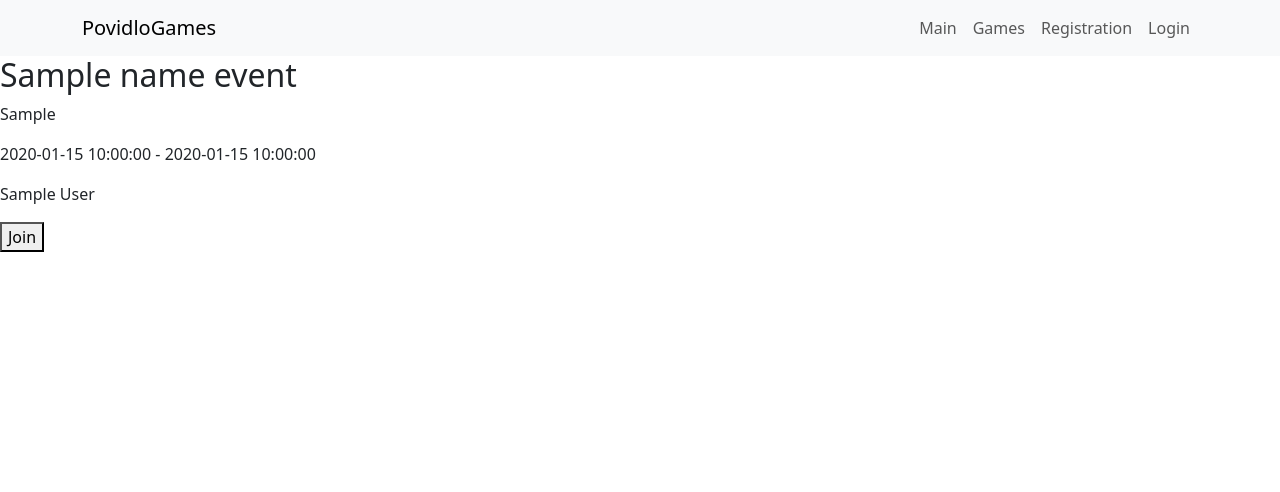
After one commit to YaroDani/PovidloGames, a Flask app: template templates/eventpage.html in a window 1280 px wide. The commit adds this page. Shown: the top 492 px of the page. Run offline with Flask 3, Linux system fonts and the light colour scheme; the template is opened without the code that fills it: most values are stand-ins (such as "Sample title", 1, 10 or a date in 2020).

Commit message:
Solved event pages

```diff
--- a/main.py
+++ b/main.py
@@ -109,40 +109,62 @@ def validate_date(start_date, end_date):
         return error
 
 
+def validate_name(name_event):
+    conn = get_db_connection()
+    cursor = conn.cursor()
+    cursor.execute('SELECT id FROM events WHERE name_events = ?', (name_event,))
+    result = cursor.fetchone()
+    if result:
+        return False
+    return True
+
+
 @app.route('/games-events', methods=['POST', 'GET'])
 def games():
     start = None
     error = None
+
     if request.method == 'POST':
         action = request.form.get('action')
+
         if action == 'start':
             start = True
+
         if action == 'create':
             name_event = request.form.get('name_event')
             info = request.form.get('info')
             start_date = request.form.get('start_date')
             end_date = request.form.get('end_date')
-            if validate_date(start_date, end_date):
-                conn = get_db_connection()
-                cursor = conn.cursor()
-                cursor.execute('SELECT id FROM users WHERE email=?', (session['email'],))
-                user = cursor.fetchone()
-                if not user:
-                    conn.close()
-                    return redirect(url_for('login'))
+
+            if validate_name(name_event):
+                if validate_date(start_date, end_date):
+                    conn = get_db_connection()
+                    cursor = conn.cursor()
+
+                    cursor.execute('SELECT id FROM users WHERE email=?', (session['email'],))
+                    user = cursor.fetchone()
+
+                    if not user:
+                        conn.close()
+                        return redirect(url_for('login'))
+                    else:
+                        user_id = user[0]
+
+                    if name_event and start_date and end_date:
+                        cursor.execute(
+                            "INSERT INTO events (name_events, info, start_date, end_date, user_id) VALUES (?, ?, ?, ?, ?)",
+                            (name_event, info, start_date, end_date, user_id)
+                        )
+                        conn.commit()
+                        conn.close()
+                    else:
+                        error = 'Будь ласка перевірте чи всі поля заповнені'
                 else:
-                    user_id = user[0]
+                    error = 'Дата неправильна'
+            else:
+                error = 'Event already created'
 
-                if name_event and start_date and end_date:
-                    cursor.execute(
-                        "INSERT INTO events (name_events, info, start_date, end_date, user_id) VALUES (?, ?, ?, ?, ?)",
-                        (name_event, info, start_date, end_date, user_id))
-                    conn.commit()
-                    conn.close()
-                else:
-                    error = 'Будь ласка перевірте чи всі поля заповнені'
-            else:
-                error = 'Дата неправильна'
+
 
     conn = get_db_connection()
     cursor = conn.cursor()
@@ -151,6 +173,18 @@ def games():
     conn.close()
     return render_template('games_events.html', start=start, error=error, events=events)
 
+@app.route('/event-<event_name>', methods=['POST', 'GET'])
+def event_page(event_name):
+    conn = get_db_connection()
+    cursor = conn.cursor()
+    cursor.execute("SELECT name_events, info, start_date, end_date, user_id FROM events WHERE name_events = ?",
+                   (event_name,))
+    events = cursor.fetchall() # id_user [0][4]
+
+    username = cursor.execute("SELECT username FROM users WHERE id = ?", (events[0][4], ))
+    username = username.fetchone()
+    return render_template('eventpage.html',name_author=username[0], name_event=event_name, info_event=events[0][1], start_date=events[0][2], end_date=events[0][3])
+
 
 '''
 @app.route('/about-me/<name>/<age>')
--- a/templates/base.html
+++ b/templates/base.html
@@ -26,7 +26,7 @@
     <nav class="navbar navbar-expand-lg navbar-light bg-light sticky-top">
 
         <div class="container">
-            <a class="navbar-brand" href="#">PovidloGames</a>
+            <a class="navbar-brand" href="/">PovidloGames</a>
             <button class="navbar-toggler" data-bs-toggle="collapse" data-bs-target="#menu">
                 <span class="navbar-toggler-icon"></span>
             </button>
--- /dev/null
+++ b/templates/eventpage.html
@@ -0,0 +1,12 @@
+{% extends 'base.html' %}
+
+{% block title %} {{ name_event }} {% endblock %}
+
+{% block content %}
+  <h2>{{ name_event }}</h2>
+  <p>{{ info_event }}</p>
+  <p>{{ start_date }} - {{ end_date }}</p>
+  <p>{{ name_author }}</p>
+
+  <button>Join</button>
+{% endblock %}
--- a/templates/games_events.html
+++ b/templates/games_events.html
@@ -7,7 +7,7 @@
         <form method="POST">
             {% if not start %}
                 <div class="mb-3">
-                    <button type="submit" name="action" value="start" class="btn btn-success">Start</button>
+                    <button type="submit" name="action" value="start" class="btn btn-success">Start event</button>
                 </div>
             {% endif %}
         </form>
```
Also changed, not shown: Validation.py (+29 -3 lines).
